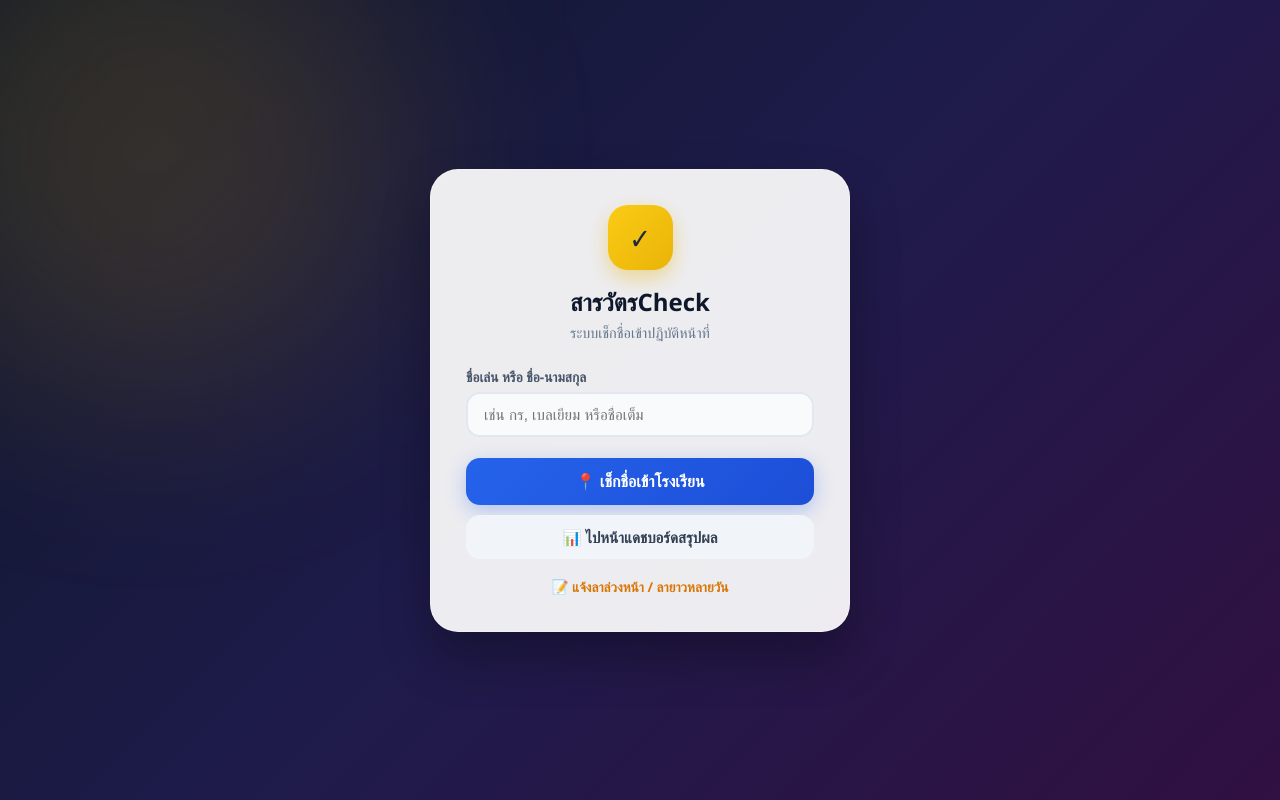
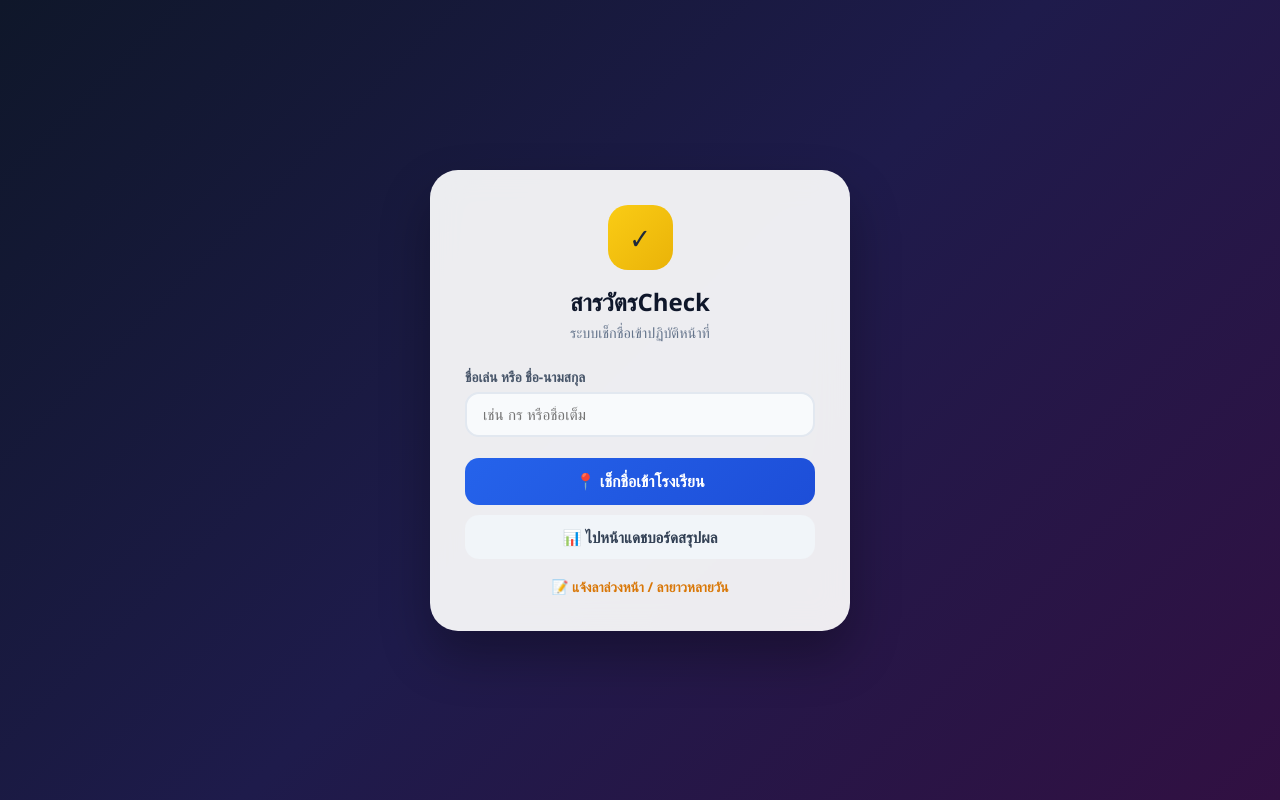
Before and after one commit to pulinat-gim/sarawat-check, a Flask app: page / in a window 1280 px wide. Run offline with Flask 3, Linux system fonts and the light colour scheme.

Commit message:
update fresh files

```diff
--- a/templates/login.html
+++ b/templates/login.html
@@ -13,32 +13,16 @@
             justify-content: center;
             align-items: center;
             color: #334155;
-            position: relative;
-            overflow: hidden;
-        }
-        body::before {
-            content: '';
-            position: absolute;
-            width: 500px;
-            height: 500px;
-            background: rgba(234, 179, 8, 0.15);
-            filter: blur(100px);
-            border-radius: 50%;
-            top: -100px;
-            left: -100px;
-            z-index: 0;
         }
         .login-card {
             background: rgba(255, 255, 255, 0.92);
             backdrop-filter: blur(16px);
-            border: 1px solid rgba(255, 255, 255, 0.3);
             width: 100%;
             max-width: 420px;
             padding: 35px;
             border-radius: 28px;
             box-shadow: 0 25px 50px rgba(0, 0, 0, 0.3);
             box-sizing: border-box;
-            z-index: 1;
             text-align: center;
         }
         .logo-icon {
@@ -53,44 +37,28 @@
             font-size: 1.8em;
             font-weight: bold;
             margin: 0 auto 15px auto;
-            box-shadow: 0 8px 20px rgba(234, 179, 8, 0.4);
         }
         h2 { margin: 0 0 5px 0; color: #0f172a; font-size: 1.5em; }
         p.subtitle { margin: 0 0 25px 0; color: #64748b; font-size: 0.9em; }
-
         .input-group { margin-bottom: 16px; text-align: left; }
         .input-group label { display: block; font-size: 0.85em; font-weight: bold; color: #475569; margin-bottom: 6px; }
-        .form-control { width: 100%; padding: 12px 16px; border: 2px solid #e2e8f0; border-radius: 14px; box-sizing: border-box; font-size: 0.95em; outline: none; background: #f8fafc; transition: all 0.2s; }
-        .form-control:focus { border-color: #3b82f6; background: #fff; box-shadow: 0 0 0 4px rgba(59,130,246,0.12); }
-
+        .form-control { width: 100%; padding: 12px 16px; border: 2px solid #e2e8f0; border-radius: 14px; box-sizing: border-box; font-size: 0.95em; outline: none; background: #f8fafc; }
         .date-row { display: grid; grid-template-columns: 1fr 1fr; gap: 10px; }
-
-        .btn-primary { width: 100%; background: linear-gradient(135deg, #2563eb 0%, #1d4ed8 100%); color: white; border: none; padding: 14px; border-radius: 14px; font-size: 1em; font-weight: bold; cursor: pointer; box-shadow: 0 6px 20px rgba(37,99,235,0.3); transition: transform 0.2s, opacity 0.2s; margin-top: 5px; }
-        .btn-primary:hover { opacity: 0.95; transform: translateY(-2px); }
-
-        .btn-secondary { width: 100%; background: #f1f5f9; color: #334155; border: none; padding: 12px; border-radius: 14px; font-size: 0.95em; font-weight: bold; cursor: pointer; transition: background 0.2s; margin-top: 10px; text-decoration: none; display: inline-block; box-sizing: border-box; }
-        .btn-secondary:hover { background: #e2e8f0; }
-
+        .btn-primary { width: 100%; background: linear-gradient(135deg, #2563eb 0%, #1d4ed8 100%); color: white; border: none; padding: 14px; border-radius: 14px; font-size: 1em; font-weight: bold; cursor: pointer; margin-top: 5px; }
+        .btn-secondary { width: 100%; background: #f1f5f9; color: #334155; border: none; padding: 12px; border-radius: 14px; font-size: 0.95em; font-weight: bold; cursor: pointer; margin-top: 10px; text-decoration: none; display: inline-block; box-sizing: border-box; }
         .advance-leave-link { margin-top: 18px; font-size: 0.85em; }
-        .advance-leave-link a { color: #d97706; text-decoration: none; font-weight: bold; transition: color 0.2s; cursor: pointer; }
-        .advance-leave-link a:hover { color: #b45309; text-decoration: underline; }
-
+        .advance-leave-link a { color: #d97706; text-decoration: none; font-weight: bold; cursor: pointer; }
         #alertBox { margin-top: 15px; padding: 12px; border-radius: 12px; font-size: 0.9em; display: none; }
         .alert-success { background: #f0fdf4; color: #16a34a; border: 1px solid #bbf7d0; }
         .alert-error { background: #fef2f2; color: #dc2626; border: 1px solid #fecaca; }
-
-        /* Modal แจ้งลาล่วงหน้า */
-        .modal-overlay { position: fixed; top: 0; left: 0; width: 100%; height: 100%; background: rgba(15,23,42,0.6); backdrop-filter: blur(4px); display: none; justify-content: center; align-items: center; z-index: 2000; opacity: 0; transition: opacity 0.3s ease; }
-        .modal-overlay.show { display: flex; opacity: 1; }
-        .modal-box { background: white; width: 100%; max-width: 420px; border-radius: 24px; padding: 25px; box-shadow: 0 20px 40px rgba(0,0,0,0.2); transform: scale(0.9); transition: transform 0.3s ease; text-align: left; box-sizing: border-box; }
-        .modal-overlay.show .modal-box { transform: scale(1); }
+        .modal-overlay { position: fixed; top: 0; left: 0; width: 100%; height: 100%; background: rgba(15,23,42,0.6); display: none; justify-content: center; align-items: center; z-index: 2000; }
+        .modal-overlay.show { display: flex; }
+        .modal-box { background: white; width: 100%; max-width: 420px; border-radius: 24px; padding: 25px; text-align: left; box-sizing: border-box; }
         .modal-header { display: flex; justify-content: space-between; align-items: center; margin-bottom: 15px; border-bottom: 1px solid #f1f5f9; padding-bottom: 10px; }
-        .modal-header h3 { margin: 0; color: #0f172a; font-size: 1.1em; }
-        .close-btn { background: #f1f5f9; border: none; width: 30px; height: 30px; border-radius: 50%; font-size: 1.1em; cursor: pointer; color: #475569; display: flex; align-items: center; justify-content: center; }
+        .close-btn { background: #f1f5f9; border: none; width: 30px; height: 30px; border-radius: 50%; cursor: pointer; color: #475569; }
     </style>
 </head>
 <body>
-
     <div class="login-card">
         <div class="logo-icon">✓</div>
         <h2>สารวัตรCheck</h2>
@@ -98,7 +66,7 @@
 
         <div class="input-group">
             <label>ชื่อเล่น หรือ ชื่อ-นามสกุล</label>
-            <input type="text" id="keywordInput" class="form-control" placeholder="เช่น กร, เบลเยียม หรือชื่อเต็ม">
+            <input type="text" id="keywordInput" class="form-control" placeholder="เช่น กร หรือชื่อเต็ม">
         </div>
 
         <button class="btn-primary" onclick="handleCheckIn()">📍 เช็กชื่อเข้าโรงเรียน</button>
@@ -111,15 +79,14 @@
         <div id="alertBox"></div>
     </div>
 
-    <!-- Modal ฟอร์มแจ้งลาล่วงหน้า -->
-    <div id="leaveModal" class="modal-overlay" onclick="closeLeaveModal(event)">
+    <div id="leaveModal" class="modal-overlay" onclick="closeLeaveModal()">
         <div class="modal-box" onclick="event.stopPropagation()">
             <div class="modal-header">
                 <h3>📝 ระบบแจ้งลาล่วงหน้า</h3>
                 <button class="close-btn" onclick="closeLeaveModal()">&times;</button>
             </div>
             <div class="input-group">
-                <label>ชื่อสมาชิก (ชื่อเล่นหรือชื่อเต็ม)</label>
+                <label>ชื่อสมาชิก</label>
                 <input type="text" id="leaveKeyword" class="form-control" placeholder="เช่น กร">
             </div>
             <div class="date-row">
@@ -128,13 +95,13 @@
                     <input type="date" id="leaveStartDate" class="form-control">
                 </div>
                 <div class="input-group">
-                    <label>ถึงวันที่ (ถ้าวันเดียวปล่อยว่าง)</label>
+                    <label>ถึงวันที่</label>
                     <input type="date" id="leaveEndDate" class="form-control">
                 </div>
             </div>
             <div class="input-group">
                 <label>เหตุผลการลา</label>
-                <input type="text" id="leaveNote" class="form-control" placeholder="เช่น ลาป่วย, ไปทำธุระต่างจังหวัด">
+                <input type="text" id="leaveNote" class="form-control" placeholder="เช่น ลาป่วย">
             </div>
             <button class="btn-primary" style="background: #0284c7;" onclick="submitLeave()">📤 ยืนยันการแจ้งลา</button>
             <div id="leaveAlert" style="margin-top: 10px; font-size: 0.85em; text-align: center;"></div>
@@ -155,43 +122,17 @@
                 showAlert('กรุณากรอกชื่อก่อนเช็กชื่อครับ', false);
                 return;
             }
-
-            showAlert('กำลังดึงพิกัด GPS...', true);
-
-            if (!navigator.geolocation) {
-                sendCheckInRequest(keyword, 16.823284, 100.266824);
-                return;
-            }
-
-            navigator.geolocation.getCurrentPosition(
-                (position) => {
-                    const lat = position.coords.latitude;
-                    const lng = position.coords.longitude;
-                    sendCheckInRequest(keyword, lat, lng);
-                },
-                (error) => {
-                    console.warn('GPS Error, using fallback:', error);
-                    // ถ้าดึงพิกัดไม่ได้ ส่งพิกัดสำรองไปทันที ปุ่มจะไม่ค้างและเช็กชื่อผ่านชัวร์
-                    sendCheckInRequest(keyword, 16.823284, 100.266824);
-                },
-                { enableHighAccuracy: false, timeout: 8000, maximumAge: 60000 }
-            );
-        }
-
-        async function sendCheckInRequest(keyword, lat, lng) {
+            showAlert('กำลังบันทึกข้อมูล...', true);
             try {
                 const res = await fetch('/api/action/checkin', {
                     method: 'POST',
                     headers: { 'Content-Type': 'application/json' },
-                    body: JSON.stringify({ keyword, lat, lng })
+                    body: JSON.stringify({ keyword })
                 });
                 const data = await res.json();
                 showAlert(data.message, data.ok);
-
                 if (data.ok) {
-                    setTimeout(() => {
-                        window.location.href = '/dashboard';
-                    }, 1500);
+                    setTimeout(() => { window.location.href = '/dashboard'; }, 1500);
                 }
             } catch (err) {
                 showAlert('เกิดข้อผิดพลาดในการเชื่อมต่อเซิร์ฟเวอร์', false);
@@ -199,8 +140,7 @@
         }
 
         function openLeaveModal() {
-            const todayStr = new Date().toISOString().split('T')[0];
-            document.getElementById('leaveStartDate').value = todayStr;
+            document.getElementById('leaveStartDate').value = new Date().toISOString().split('T')[0];
             document.getElementById('leaveEndDate').value = '';
             document.getElementById('leaveModal').classList.add('show');
         }
@@ -219,10 +159,9 @@
 
             if (!keyword || !startDate || !note) {
                 alertDiv.style.color = '#dc2626';
-                alertDiv.innerText = 'กรุณากรอกชื่อ วันที่เริ่มต้น และเหตุผลครับ';
+                alertDiv.innerText = 'กรุณากรอกข้อมูลให้ครบ';
                 return;
             }
-
             try {
                 const res = await fetch('/api/action/leave', {
                     method: 'POST',
@@ -233,10 +172,7 @@
                 alertDiv.style.color = data.ok ? '#16a34a' : '#dc2626';
                 alertDiv.innerText = data.message;
                 if (data.ok) {
-                    setTimeout(() => {
-                        closeLeaveModal();
-                        window.location.href = '/dashboard';
-                    }, 1500);
+                    setTimeout(() => { closeLeaveModal(); window.location.href = '/dashboard'; }, 1500);
                 }
             } catch (err) {
                 alertDiv.style.color = '#dc2626';
```
